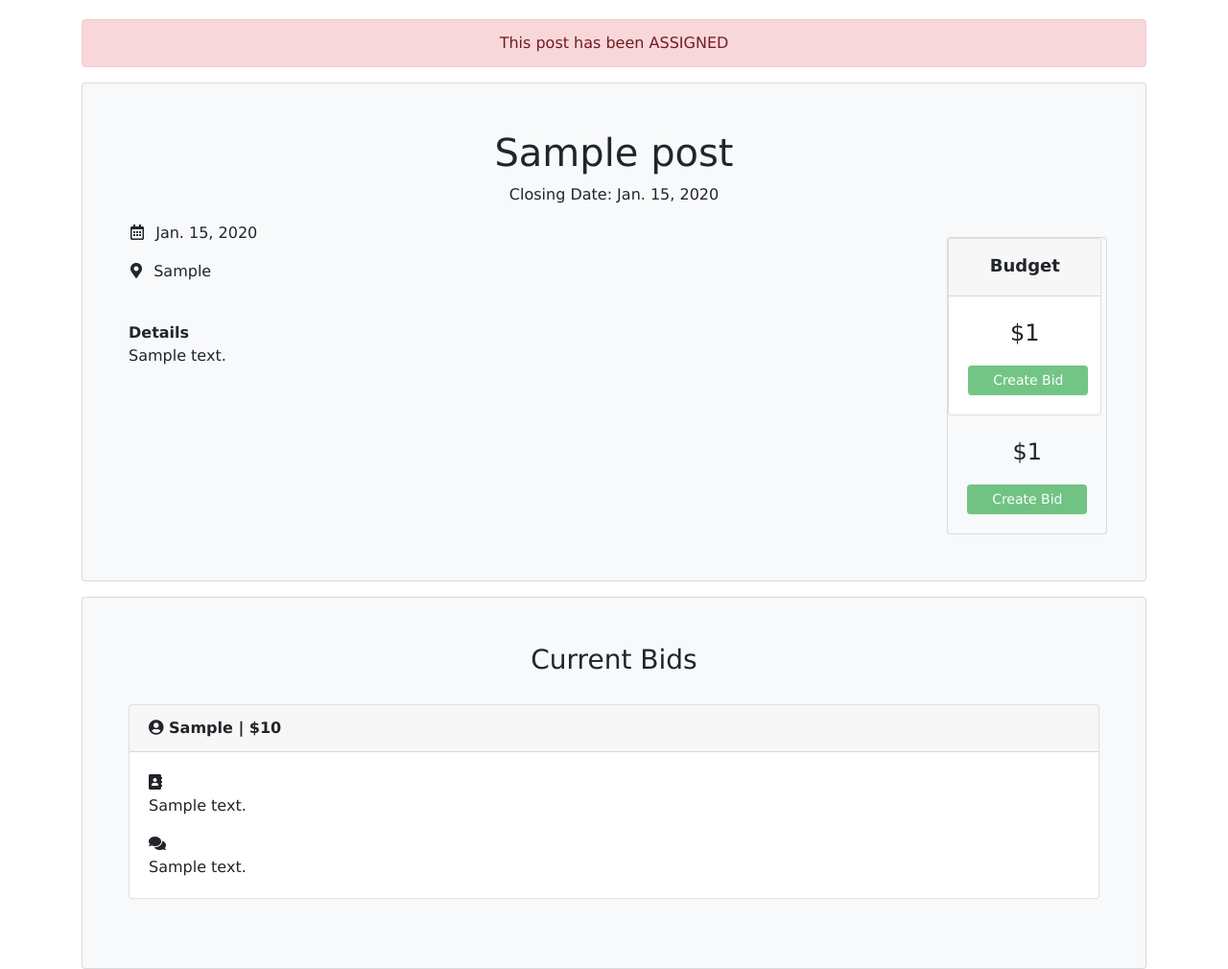
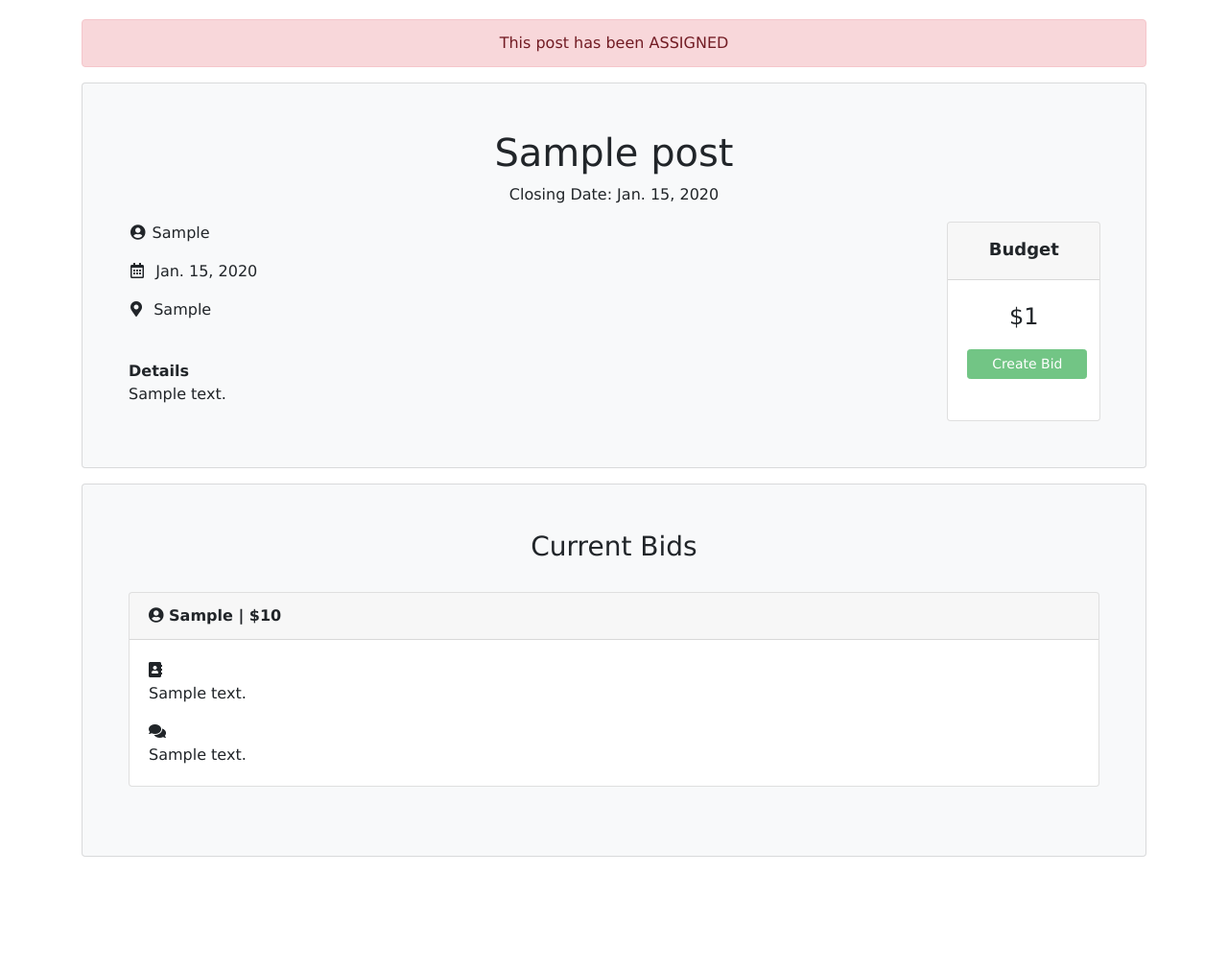
Before and after one commit to RemyBordignon/PartyWhip, a Django app: page /boards/1/ in a window 1280 px wide. Shown: the part 56-1066 px from the top of the page at 96% size. After the commit the page ends 949 px from the top, so only its background shows below. Run offline with Django 3.2, Linux system fonts and the light colour scheme; a user stored in the database is signed in; tables that the repository leaves empty hold one stand-in row (values such as "Sample post"); some libraries are stand-ins or nearby versions.

Commit message:
fixed up some more styling; added user icon

```diff
--- a/boards/forms.py
+++ b/boards/forms.py
@@ -54,7 +54,7 @@ class PostForm(ModelForm):
             'title': forms.TextInput(attrs={'placeholder': 'Enter a title'}),
             'budget': forms.TextInput(attrs={'placeholder': 'Enter your budget'}),
             'location': forms.TextInput(attrs={'placeholder':'Enter a suburb'}),
-            'comment': forms.Textarea(attrs={'placeholder':'Extra information (e.g. number of guests, occasion, type of venue, cooking facilities)'}),
+            'comment': forms.Textarea(attrs={'placeholder':'Extra information (e.g. number of guests, occasion, type of venue, cooking facilities)', 'style': 'height: 180px'}),
 
         }
 
@@ -81,7 +81,7 @@ SORT_BY= [
     ('budget_descending', 'Budget (Descending)'),
     ('event_date_descending', 'Event Date (Descending)'),
     ('event_date_ascending', 'Event Date (Ascending)'),
-    ]
+]
 
 TIME_FILTER = [
     ('this_week', 'This Week'),
--- a/templates/boards/detail.html
+++ b/templates/boards/detail.html
@@ -22,36 +22,24 @@
         <p align="center">Closing Date: {{ post.end_date.date }}</p>
         <div class="row">
             <div class="col-sm-10">
+                <p><i id="icon" class="fas fa-user-circle"></i>&nbsp{{ post.user }}</p>
                 <p><i id="icon" class="far fa-calendar-alt"></i> &nbsp{{ post.event_date.date }}</p>
                 <p><i id="icon" class="fas fa-map-marker-alt"></i> &nbsp{{ post.location }}</p>
                 <br>
                 <strong>Details</strong>
                 <p> {{ post.comment }} </p>
             </div>
-
-            <div class="card bg-light mt-3">
-                    <div class="card" id="budget-card">
-                        <div class="card-header">
-                        <h5 id="budget-header">Budget</h5>
-                        </div>
-                        <div class="card-body">
-                            <p id="budget">${{ post.budget }}</p>
-                            <a href="{% url 'boards:create_bid' post_id=post.id %}">
-                                {% if post.status != "OPEN" or post.user == user.username or user_already_bidded %}
-                                    <button id="bid-button" class="btn btn-success btn-sm" disabled>Create Bid</button>
-                                {% else %}
-                                    <button id="bid-button" class="btn btn-success btn-sm">Create Bid</button>
-                                {% endif %}
-                            </a>
-                        </div>
+                <div class="card" id="budget-card">
+                    <div class="card-header">
+                    <h5 id="budget-header">Budget</h5>
                     </div>
                     <div class="card-body">
                         <p id="budget">${{ post.budget }}</p>
                         <a href="{% url 'boards:create_bid' post_id=post.id %}">
-                            {% if post.status != "OPEN" or post.user == user.username %}
+                            {% if post.status != "OPEN" or post.user == user.username or user_already_bidded %}
                                 <button id="bid-button" class="btn btn-success btn-sm" disabled>Create Bid</button>
                             {% else %}
-                                <button id="bid-button" class="btn btn-success btn-sm" >Create Bid</button>
+                                <button id="bid-button" class="btn btn-success btn-sm">Create Bid</button>
                             {% endif %}
                         </a>
                     </div>
--- a/templates/boards/index.html
+++ b/templates/boards/index.html
@@ -131,15 +131,16 @@
                         {% for post in post_list %}
                             <div class="card mt-3 mb-3">
                                 <div class="card-header">
-                                    <strong>{{ post.title }}</strong>
                                     <a href="{% url 'boards:detail' post.id %}" class="card-link" style="float: right">Details</a>
+                                    <strong>{{ post.title }} | <span style="font-weight:normal" class="text-muted"> <i class="fas fa-user-circle"></i> {{ post.user }}</span></strong>
+                                     <!-- <h6>{{ post.user }}</h6> -->
                                 </div>
                                 <div class="container">
                                     <p class="card-text" style="margin-top: 20px; margin-right: 15px; margin-left : 20px; margin-bottom: 0px">{{ post.comment }}</p>
                                   <div class="row">
                                     <div class="col">
                                         <div class="card-body">
-                                            <p class="card-text"><i class="fas fa-dollar-sign"></i>{{ post.budget }}</p>
+                                            <p class="card-text"><i class="fas fa-dollar-sign" id="icon"></i>{{ post.budget }}</p>
                                             <p class="card-text">Closing on {{ post.end_date.date }}</p>
                                         </div>
                                     </div>
--- a/templates/boards/my_bids.html
+++ b/templates/boards/my_bids.html
@@ -12,7 +12,7 @@ My Bids
     {% for bid in bid_list %}
     <div class="card mt-3 mb-3">
         <div class="card-header">
-            <strong>{{bid.post.title}} |
+            <strong>{{bid.post.title}} | <span style="font-weight:normal" class="text-muted"> <i class="fas fa-user-circle"></i> {{ bid.post.user }}</span> |
                 {% if bid.post.status == "OPEN" %}
                     <p id="status-open">{{ bid.post.status }}</p>
                 {% elif bid.post.status == "CLOSED" %}
@@ -29,7 +29,7 @@ My Bids
               <div class="row">
                 <div class="col">
                     <div class="card-body" style="padding: 5px">
-                        <p class="card-text"><i class="fas fa-dollar-sign"></i>{{ bid.post.budget }}</p>
+                        <p class="card-text"><i id="icon" class="fas fa-dollar-sign"></i>{{ bid.post.budget }}</p>
                         <p class="card-text">Closing on {{bid.post.end_date.date }}</p>
                     </div>
                 </div>
--- a/templates/boards/my_posts.html
+++ b/templates/boards/my_posts.html
@@ -27,7 +27,7 @@ My Posts
               <div class="row">
                 <div class="col">
                     <div class="card-body">
-                        <p class="card-text"><i class="fas fa-dollar-sign"></i>{{ post.budget }}</p>
+                        <p class="card-text"><i class="fas fa-dollar-sign" id="icon"></i>{{ post.budget }}</p>
                         <p class="card-text">Closing on {{ post.end_date.date }}</p>
                     </div>
                 </div>
```
